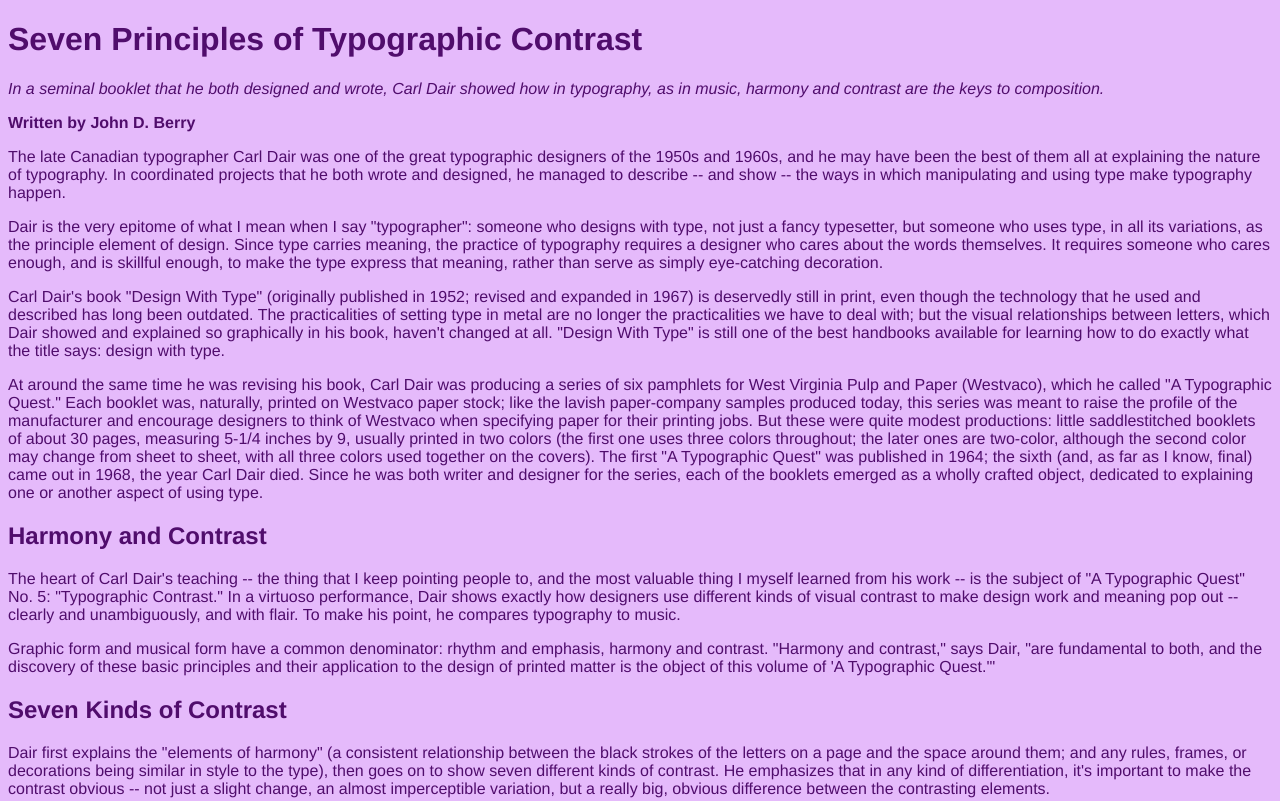
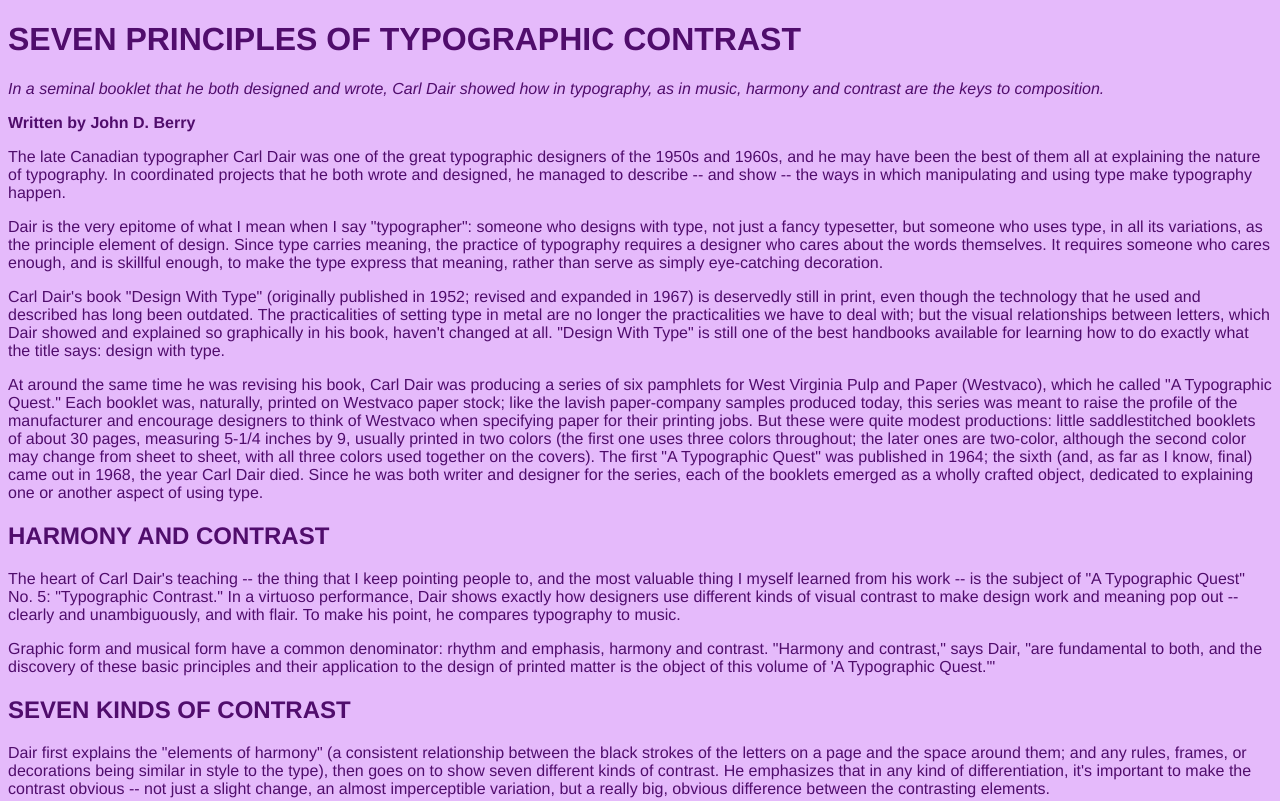
Before and after one commit to eileenkit/web-typography, a plain HTML site: page index.html in a window 1280 px wide. Shown: the top 801 px of the page. Drawn offline with Linux system fonts and the light colour scheme.

Commit message:
Update style.css

```diff
--- a/style.css
+++ b/style.css
@@ -4,3 +4,6 @@ body{
 	color:rgb(80, 13, 108);
 	font-family:'Helvetica', sans-serif;
 }
+h1, h2{
+text-transform: uppercase;
+}
```
